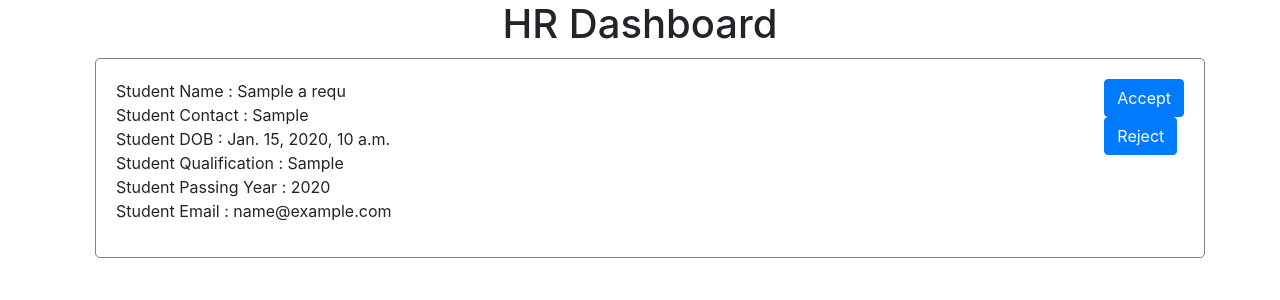
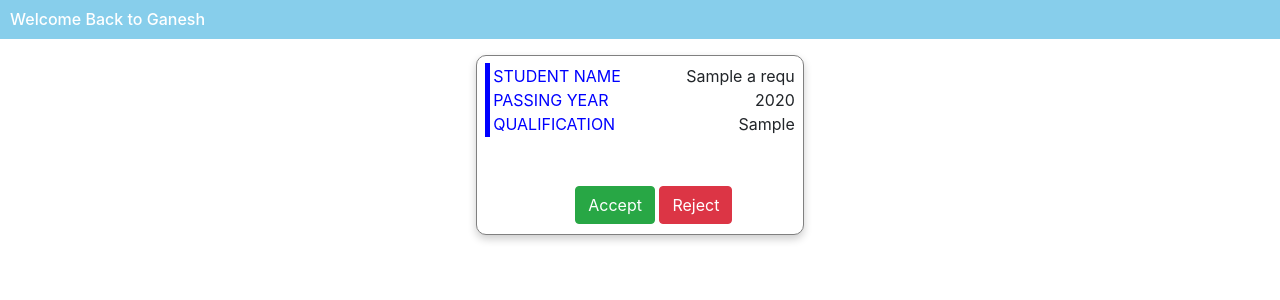
Before and after one commit to Shiva-Practice-Works/kaspr_hrms, a Django app: template hr_managment/templates/hr_managment/hr_dashboard.html in a window 1280 px wide. Shown: the top 300 px of the page. Run offline with Django 3.2, Linux system fonts and the light colour scheme; the template is opened without the code that fills it: most values are stand-ins (such as "Sample title", 1, 10 or a date in 2020); some libraries are stand-ins or nearby versions.

Commit message:
hr modified

```diff
--- /dev/null
+++ b/hr_managment/templates/hr_managment/helpers/hr_request_accept_model.html
@@ -0,0 +1,40 @@
+<div id="acceptModel" class="modal fade" role="dialog">
+  <div class="modal-dialog">
+    <div class="modal-content">
+      <div class="modal-header">
+        <h4 class="modal-title">Accept Conformation</h4>
+      </div>
+      <div class="modal-body">
+          <form id="myForm2" method="POST" action="{% url 'hr_request_accept_reject' %}">{% csrf_token %}
+             <input type="hidden" id="student_email2" name="student_email" value="">
+              <div class="form-group row">
+                  <label class="col-sm-2 col-form-label">Message :</label>
+                     <div class="col-sm-10">
+                      <textarea name="message" rows="5" cols="30"></textarea>
+                    </div>
+              </div>
+              <div class="form-group row">
+                  <label class="col-sm-2 col-form-label">Round :</label>
+                     <div class="col-sm-10">
+                       <input type="text" name="round" class="form-control" placeholder="">
+                    </div>
+              </div>
+              <div class="form-group row">
+                  <label class="col-sm-2 col-form-label">Will be :</label>
+                     <div class="col-sm-10">
+                       <input type="date" name="rounddate" class="form-control" placeholder="">
+                      <input type="hidden" id="hr_email" name="hr_email" value="{{ hr_email }}">
+                      <input type="hidden" id="status" name="status" value="Accept">
+
+                    </div>
+              </div>
+
+      </div>
+      <div class="modal-footer">
+        <button onclick="post_accept()" type="button" class="btn btn-success btn2" >Conform This Candidate</button>
+             </form>
+              <button  type="button" class="btn btn-danger btn2" data-dismiss="modal">Close</button>
+      </div>
+    </div>
+  </div>
+</div>
--- /dev/null
+++ b/hr_managment/templates/hr_managment/helpers/hr_request_reject_model.html
@@ -0,0 +1,27 @@
+<div id="rejectModel" class="modal fade" role="dialog">
+  <div class="modal-dialog">
+    <div class="modal-content">
+      <div class="modal-body">
+         <div class="row d-flex justify-content-center">Are sure rejecting this candidate ?</div>
+         <div class="row d-flex justify-content-end">
+           <div class="col-md-6">
+                  <form id="myForm" method="POST" action="{% url 'hr_request_accept_reject' %}">{% csrf_token %}
+                      <input type="hidden" id="student_email" name="student_email" value="">
+                      <input type="hidden" id="hr_email" name="hr_email" value="{{ hr_email }}">
+                      <input type="hidden" id="status" name="status" value="Reject">
+                      <button onclick="post_rejection()" type="button" class="btn btn-danger btn2" >Reject</button>
+                  </form>
+           </div>
+           <div class="col-md-6">
+                   <button  type="button" class="btn btn-success btn2" data-dismiss="modal">Close</button>
+           </div>
+         </div>
+      </div>
+    </div>
+  </div>
+</div>
+<style type="text/css">
+  .btn2{
+    width: 100%;
+  }
+</style>
--- a/hr_managment/templates/hr_managment/helpers/list_requests.html
+++ b/hr_managment/templates/hr_managment/helpers/list_requests.html
@@ -1,55 +1,48 @@
-{% for  i in a_requ %}
-<div class="cardn">
-	<div class="subcard">
-        <span>Student Name : {{ i.student_name }}</span><br>
-        <span>Student Contact : {{ i.student_contact }} </span><br>
-        <span>Student DOB : {{ i.student_dob }}</span><br>
-        <span>Student Qualification : {{ i.student_quali }}</span><br>
-        <span>Student Passing Year : {{ i.student_pass_year }}</span><br>
-        <span>Student Email : {{ i.student_email }}</span><br>
-	</div>
-	 <div class="oncontrol">
-        <form method="POST" action="{% url 'hr_request_accept_reject' %}">{% csrf_token %}
-           <input type="hidden" id="student_email" name="student_email" value="{{ i.student_email }}">
-           <input type="hidden" id="hr_email" name="hr_email" value="{{ hr_email }}">
-           <input type="hidden" id="status" name="status" value="Accept">
-             <button class="btn btn-primary" type="submit">Accept</button>
-        </form>
-        <form method="POST" action="{% url 'hr_request_accept_reject' %}">{% csrf_token %}
-           <input type="hidden" id="student_email" name="student_email" value="{{ i.student_email }}">
-           <input type="hidden" id="hr_email" name="hr_email" value="{{ hr_email }}">
-           <input type="hidden" id="status" name="status" value="Reject">
-             <button class="btn btn-primary" type="submit">Reject</button>
-        </form>
 
+<div class="row d-flex justify-content-center">
+	{% for  i in a_requ %}
+    <div class="col-md-3 card">
+         <div class="b-det">
+         	<span class="d-title">Student Name</span><span class="d-details">{{ i.student_name }}</span><br>
+         	<span class="d-title">Passing Year</span><span class="d-details">{{ i.student_pass_year }}</span><br>
+         	<span class="d-title">Qualification</span><span class="d-details">{{ i.student_quali }}</span><br>
+         </div>
+         <div class="b-action">
+         	<button onclick="get_emails('{{ i.student_email }}')" class="btn btn-success" type="submit" data-toggle="modal" data-target="#acceptModel" href="#">Accept</button>
+         	<button onclick="get_emails('{{ i.student_email }}')" class="btn btn-danger" type="submit" data-toggle="modal" data-target="#rejectModel" href="#">Reject</button>
+         </div>
     </div>
+    {% endfor %}
 </div>
-{% endfor %}
-
-<script type="text/javascript">
-
-
-
-</script>
-
 
 <style type="text/css">
-	.cardn{
-		width: 100%;
-		height: 200px;
+	.card{
+		width: 33%;
+		margin: 8px;
+		height: 180px;
 		border:1px solid gray;
-		padding: 20px;
-		border-radius: 5px;
-		margin: 10px;
+		padding: 8px;
+		display: table-cell;
+        vertical-align: bottom;
+        box-shadow: 0 4px 8px 0 rgba(0,0,0,0.2);
+        transition: 0.3s;
+        border-radius: 10px;
 	}
-	.subcard{
-		float: left;
+	.card:hover{
+		 box-shadow: 0 8px 16px 0 rgba(0,0,0,0.2);
 	}
-	.oncontrol{
+	.d-title{
+		color: blue;
+		text-align: center;
+		text-transform: uppercase;
+		border-left: 5px solid blue;
+		padding: 3px;
+	}
+	.d-details{
 		float: right;
 	}
-
-	.btn3:hover{
-
+	.b-action{
+		margin-left: 90px;
+		margin-top: 50px;
 	}
 </style>
--- a/hr_managment/templates/hr_managment/hr_dashboard.html
+++ b/hr_managment/templates/hr_managment/hr_dashboard.html
@@ -1,7 +1,7 @@
 <!--
 dev shiva gangula.
 intialized 02/11/2020
-last_edited 02/11/2020
+last_edited 05/11/2020
 
 -->
 <!DOCTYPE html>
@@ -15,11 +15,44 @@ last_edited 02/11/2020
   <script src="https://maxcdn.bootstrapcdn.com/bootstrap/4.5.2/js/bootstrap.min.js"></script>
 </head>
 <body>
-<center><h1>HR Dashboard</h1></center>
-<div class="container">
+<h6 class="stitle">Welcome Back to Ganesh</h6>
+	    {% include 'hr_managment/helpers/list_requests.html' %}
+ {% include 'hr_managment/helpers/hr_request_reject_model.html' %}
+        {% include 'hr_managment/helpers/hr_request_accept_model.html' %}
 
-{% include 'hr_managment/helpers/list_requests.html' %}
+</body>
+<style type="text/css">
+	body{
+	}
+	.title{
+		background: skyblue;
+		padding: 10px;
+		color: white;
+	}
+	.stitle{
+		background: skyblue;
+		padding: 10px;
+		color: white;
+	}
+</style>
+<script type="text/javascript">
+	var student_email = '';
+	function get_emails(ss) {
+	       student_email = ss;
+	       document.getElementById('student_email').value = student_email;
+	       document.getElementById('student_email2').value = student_email;
+		};
+	function post_accept() {
+		console.log(student_email)
+         document.getElementById("myForm2").submit();
+  };
+  function post_rejection() {
+  	console.log(student_email)
+     document.getElementById("myForm").submit();
+  };
 
-</div>
-</body>
+</script>
+
+
+
 </html>
--- a/integration/models.py
+++ b/integration/models.py
@@ -9,8 +9,10 @@ from django.db import models
 class Conversion_box(models.Model):
      student_email  = models.EmailField(max_length=100)
      hr_email = models.EmailField(max_length=100)
-     student_msg = models.CharField(max_length=180) #do not exceed more then 180 char
-     hr_msg = models.CharField(max_length=180) #do not exceed more then 180 char
+     student_msg = models.CharField(max_length=500)
+     hr_msg = models.CharField(max_length=500)
+     hrround = models.CharField(max_length=180)
+     Hrrounwillbe = models.DateField()
      time_frame = models.DateTimeField()
      status = models.CharField(max_length=100)
      def __str__(self):
```
Also changed, not shown: integration/views.py (+9 -3 lines), db.sqlite3, hr_managment/templates/hr_managment/helpers/header.html (added), integration/migrations/0005_auto_20201105_1438.py (added).
